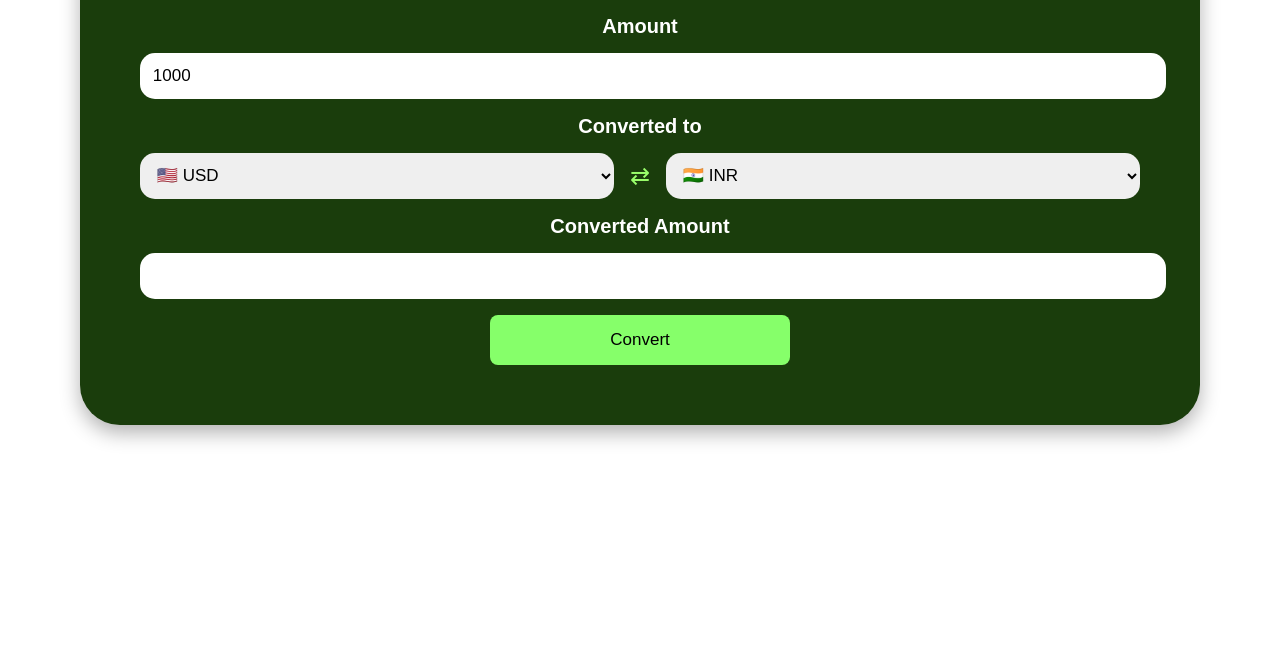
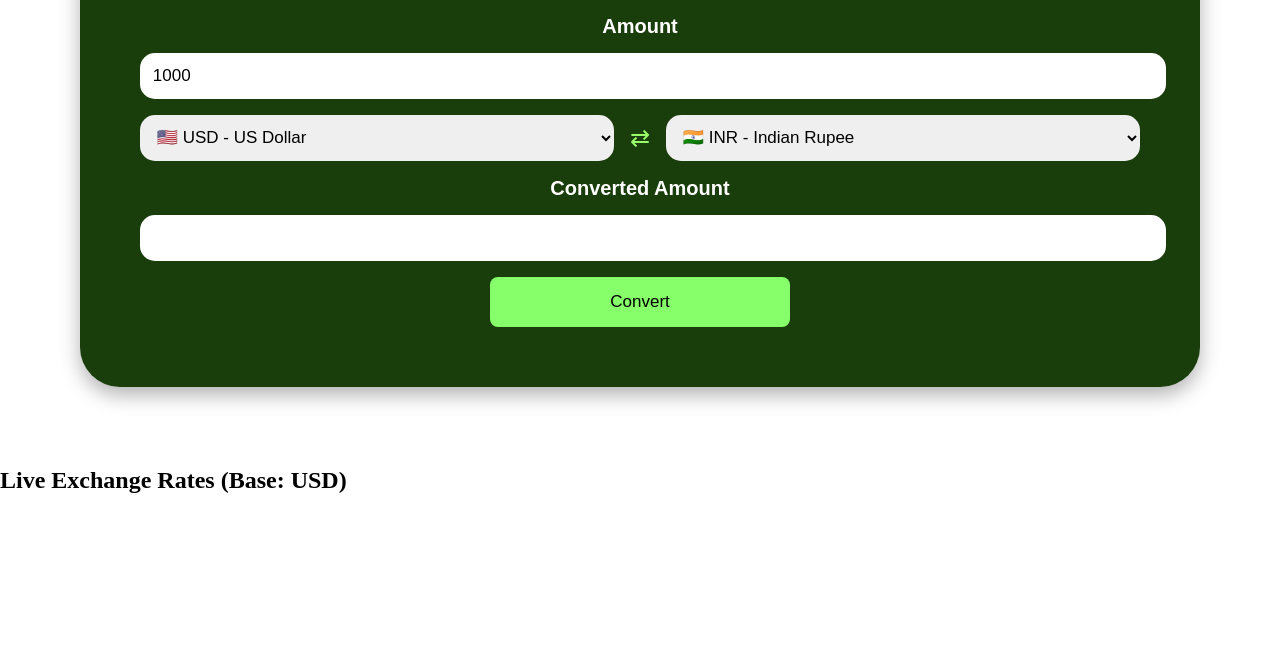
Before and after one commit to AyanNaskar08/Currency-Convertor-Website, a plain HTML site: page index.html in a window 1280 px wide. Shown: the part 252-900 px from the top of the page. Before the commit the page ends 800 px from the top, so only its background shows below. Drawn offline with nearby package versions, Linux system fonts and the light colour scheme; a script that the page names is missing; a web font is replaced by a local one.

Commit message:
Update index.html

```diff
--- a/index.html
+++ b/index.html
@@ -9,7 +9,7 @@
 <body>
     <header>
         <nav class="navbar">
-           <div class="logo">Currency Converter</div>
+           <div class="logo">CURRENCY CONVERTOR</div>
             <ul class="nav-links">
                 <li><a href="#home">Home</a></li>
                 <li><a href="#rates">Live Rates</a></li>
@@ -18,50 +18,56 @@
                 <li><a href="#about">About</a></li>
                 <li><a href="#contact">Contact</a></li>
             </ul>
-              <button class="dark-mode-toggle" onclick="toggleDarkMode()"></button>
         </nav>
     </header>
 
     <div class="converter-card">
-  <h2>CURRENCY CONVERTER</h2>
+  <h2>Money Talks... We Translate!</h2>
   <div class="converter-inputs">
+    <!-- Input amount -->
 <div class="input-group">
   <label for="amount">Amount</label>
   <input type="number" id="amount" value="1000" />
 </div>
-    <span style="    display: block; margin-bottom: 15px; font-weight: 600; color: white; font-family: 'Funnel Display', sans-serif; font-size: 20px">Converted to</span>
+
+<!-- Currency dropdowns -->
 <div class="input-group currency-select">
 <select id="from-currency">
-        <option value="USD" selected>🇺🇸 USD</option>
-        <option value="USD" selected>🇺🇸 USD</option>
-        <option value="USD" selected>🇺🇸 USD</option>
-        <option value="USD" selected>🇺🇸 USD</option>
-        <option value="USD" selected>🇺🇸 USD</option>
-        <option value="USD" selected>🇺🇸 USD</option>
-        <option value="USD" selected>🇺🇸 USD</option>
-        <option value="USD" selected>🇺🇸 USD</option>
-        <option value="USD" selected>🇺🇸 USD</option>
-        <option value="USD" selected>🇺🇸 USD</option>
+  <option value="USD" selected>🇺🇸 USD - US Dollar</option>
+  <option value="INR">🇮🇳 INR - Indian Rupee</option>
+  <option value="EUR">🇪🇺 EUR - Euro</option>
+  <option value="GBP">🇬🇧 GBP - British Pound</option>
+  <option value="JPY">🇯🇵 JPY - Japanese Yen</option>
+  <option value="AUD">🇦🇺 AUD - Australian Dollar</option>
+  <option value="CAD">🇨🇦 CAD - Canadian Dollar</option>
+  <option value="CNY">🇨🇳 CNY - Chinese Yuan</option>
+  <option value="CHF">🇨🇭 CHF - Swiss Franc</option>
+  <option value="AED">🇦🇪 AED - UAE Dirham</option>
 </select>
+
   <span class="swap-icon">⇄</span>
 <select id="to-currency">
-        <option value="INR" selected>🇮🇳 INR</option>
-        <option value="INR" selected>🇮🇳 INR</option>
-        <option value="INR" selected>🇮🇳 INR</option>
-        <option value="INR" selected>🇮🇳 INR</option>
-        <option value="INR" selected>🇮🇳 INR</option>
-        <option value="INR" selected>🇮🇳 INR</option>
-        <option value="INR" selected>🇮🇳 INR</option>
-        <option value="INR" selected>🇮🇳 INR</option>
-        <option value="INR" selected>🇮🇳 INR</option>
-        <option value="INR" selected>🇮🇳 INR</option>
+  <option value="INR" selected>🇮🇳 INR - Indian Rupee</option>
+  <option value="USD">🇺🇸 USD - US Dollar</option>
+  <option value="EUR">🇪🇺 EUR - Euro</option>
+  <option value="GBP">🇬🇧 GBP - British Pound</option>
+  <option value="JPY">🇯🇵 JPY - Japanese Yen</option>
+  <option value="AUD">🇦🇺 AUD - Australian Dollar</option>
+  <option value="CAD">🇨🇦 CAD - Canadian Dollar</option>
+  <option value="CNY">🇨🇳 CNY - Chinese Yuan</option>
+  <option value="CHF">🇨🇭 CHF - Swiss Franc</option>
+  <option value="AED">🇦🇪 AED - UAE Dirham</option>
 </select>
+
 </div>
 
+<!-- Converted Amount -->
 <div class="input-group">
-     <label for="amount">Converted Amount</label>
-     <input type="number" id="amount" />
+  <label for="converted-amount">Converted Amount</label>
+  <input type="number" id="converted-amount" readonly />
 </div>
+
+
 
     <div class="buttons">
       <button class="btn-solid">Convert</button>
@@ -69,6 +75,15 @@
   </div>
 </div>
 
+
+ <section class="chart-card">
+    <h2>Live Exchange Rates (Base: USD)</h2>
+    <canvas id="liveRatesChart"></canvas>
+  </section>
+
+
+
 <script src="script.js"></script>
+<script src="https://cdn.jsdelivr.net/npm/chart.js"></script>
 </body>
 </html>
```
Lines whose indentation alone changed are shown as unchanged.
